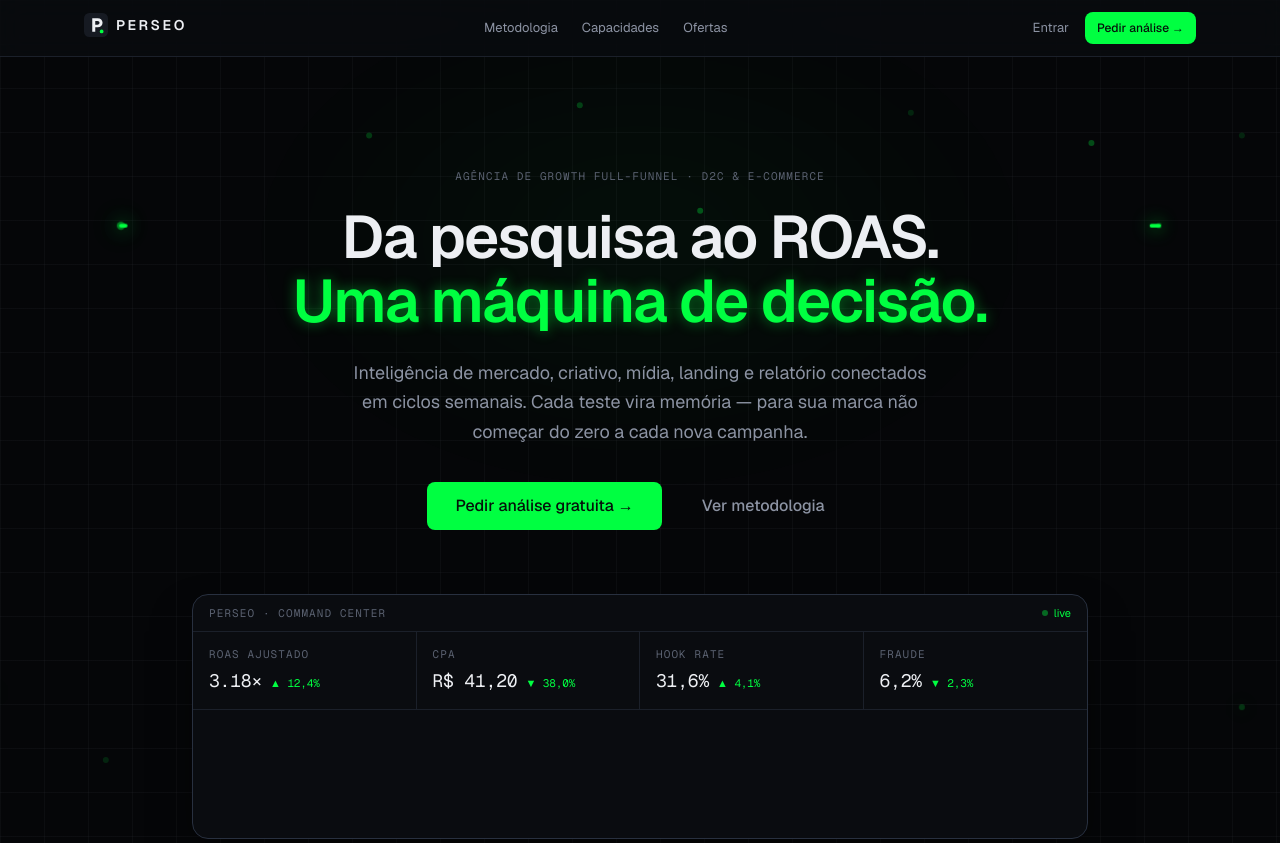
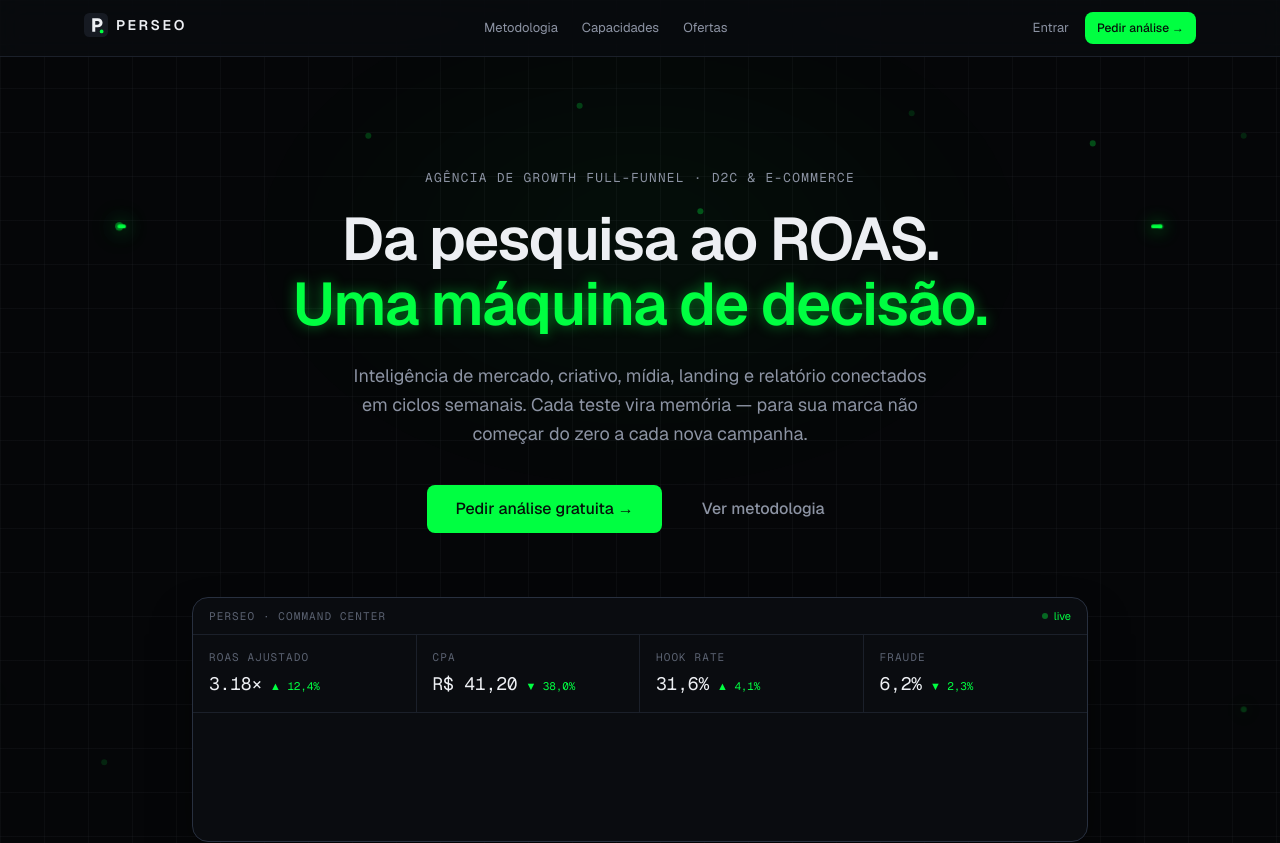
Before and after one commit to Eternorms/Perseo-Web, a Next.js app: page / in a window 1280 px wide. Shown: the top 843 px of the page. Built offline with nearby package versions, Linux system fonts and the light colour scheme; no server answers.

Commit message:
style(landing): eyebrow do hero mais claro (ink-mute) e fonte um pouco maior (0.8rem)

```diff
--- a/src/app/(public)/page.tsx
+++ b/src/app/(public)/page.tsx
@@ -106,7 +106,7 @@ function Hero() {
         </svg>
       </div>
       <div className="relative mx-auto w-full max-w-6xl px-5 pb-16 pt-20 text-center md:pt-28">
-        <p className="microlabel animate-rise">Agência de growth full-funnel · D2C & e-commerce</p>
+        <p className="microlabel animate-rise" style={{ color: "var(--color-ink-mute)", fontSize: "0.8rem" }}>Agência de growth full-funnel · D2C & e-commerce</p>
         <h1 className="mx-auto mt-5 max-w-3xl animate-rise text-4xl font-semibold leading-[1.08] tracking-tight [animation-delay:90ms] md:text-6xl">
           Da pesquisa ao ROAS.
           <br />
```
